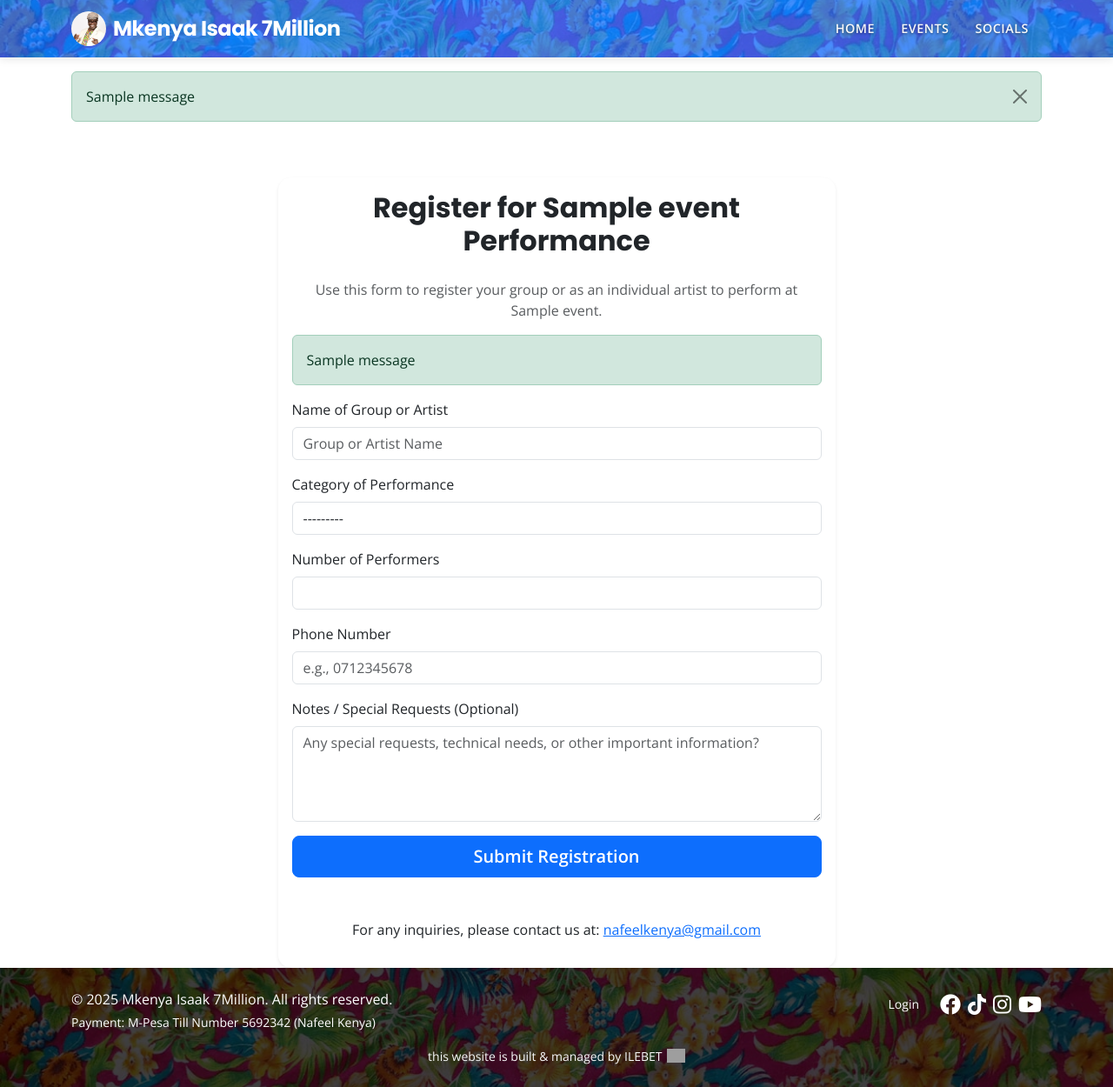
After one commit to kri1987s/mkenyaisaak, a Django app: page /events/1/register-performance/ in a window 1280 px wide. The commit adds this page. Shown: the whole page at 87% size. Run offline with Django 5.2, Linux system fonts and the light colour scheme; tables that the repository leaves empty hold one stand-in row (values such as "Sample post"); one stand-in notice (Sample message) is shown; parts of the project's set-up code (start-up, migrations or seed data) failed here and were passed over; grey boxes are pictures that could not be loaded.

Commit message:
everything with form

```diff
--- a/events/forms.py
+++ b/events/forms.py
@@ -37,3 +37,18 @@ class BookingForm(forms.Form):
             raise forms.ValidationError("Phone number is required.")
 
         return cleaned_data
+
+from .models import Performance
+
+class PerformanceForm(forms.ModelForm):
+    class Meta:
+        model = Performance
+        fields = ['event', 'name', 'category', 'number_of_performers', 'phone_number', 'notes']
+        widgets = {
+            'event': forms.HiddenInput(), # Event will be pre-filled by the view
+            'name': forms.TextInput(attrs={'class': 'form-control', 'placeholder': 'Group or Artist Name'}),
+            'category': forms.Select(attrs={'class': 'form-control'}),
+            'number_of_performers': forms.NumberInput(attrs={'class': 'form-control', 'min': '1'}),
+            'phone_number': forms.TextInput(attrs={'class': 'form-control', 'placeholder': 'e.g., 0712345678'}),
+            'notes': forms.Textarea(attrs={'class': 'form-control', 'rows': 4, 'placeholder': 'Any special requests, technical needs, or other important information?'}),
+        }
--- /dev/null
+++ b/events/templates/events/performance_registration.html
@@ -0,0 +1,158 @@
+{% extends 'base.html' %}
+{% load static %}
+
+{% block content %}
+<div class="container mt-5">
+    <div class="row justify-content-center">
+        <div class="col-md-8 col-lg-7">
+            <div class="card shadow-sm">
+                <div class="card-body">
+                    <h2 class="card-title text-center mb-4">Register for {{ event.title }} Performance</h2>
+                    <p class="text-center text-muted">Use this form to register your group or as an individual artist to perform at {{ event.title }}.</p>
+
+                    {% if messages %}
+                        {% for message in messages %}
+                            <div class="alert alert-{{ message.tags }}" role="alert">
+                                {{ message }}
+                            </div>
+                        {% endfor %}
+                    {% endif %}
+
+                    <form method="post" class="mb-5">
+                        {% csrf_token %}
+                        {{ form.event }} {# Hidden input for event #}
+
+                        <div class="mb-3">
+                            <label for="{{ form.name.id_for_label }}" class="form-label">Name of Group or Artist</label>
+                            {{ form.name }}
+                            {% if form.name.errors %}
+                                {% for error in form.name.errors %}
+                                    <small class="text-danger">{{ error }}</small>
+                                {% endfor %}
+                            {% endif %}
+                        </div>
+
+                        <div class="mb-3">
+                            <label for="{{ form.category.id_for_label }}" class="form-label">Category of Performance</label>
+                            {{ form.category }}
+                            {% if form.category.errors %}
+                                {% for error in form.category.errors %}
+                                    <small class="text-danger">{{ error }}</small>
+                                {% endfor %}
+                            {% endif %}
+                        </div>
+
+                        <div class="mb-3">
+                            <label for="{{ form.number_of_performers.id_for_label }}" class="form-label">Number of Performers</label>
+                            {{ form.number_of_performers }}
+                            {% if form.number_of_performers.errors %}
+                                {% for error in form.number_of_performers.errors %}
+                                    <small class="text-danger">{{ error }}</small>
+                                {% endfor %}
+                            {% endif %}
+                        </div>
+
+                        <div class="mb-3">
+                            <label for="{{ form.phone_number.id_for_label }}" class="form-label">Phone Number</label>
+                            {{ form.phone_number }}
+                            {% if form.phone_number.errors %}
+                                {% for error in form.phone_number.errors %}
+                                    <small class="text-danger">{{ error }}</small>
+                                {% endfor %}
+                            {% endif %}
+                        </div>
+
+                        <div class="mb-3">
+                            <label for="{{ form.notes.id_for_label }}" class="form-label">Notes / Special Requests (Optional)</label>
+                            {{ form.notes }}
+                            {% if form.notes.errors %}
+                                {% for error in form.notes.errors %}
+                                    <small class="text-danger">{{ error }}</small>
+                                {% endfor %}
+                            {% endif %}
+                        </div>
+
+                        <div class="d-grid gap-2">
+                            <button type="submit" class="btn btn-primary btn-lg">Submit Registration</button>
+                        </div>
+                    </form>
+
+                    <p class="text-center mt-4">
+                        For any inquiries, please contact us at: <a href="mailto:nafeelkenya@gmail.com">nafeelkenya@gmail.com</a>
+                    </p>
+
+                </div>
+            </div>
+        </div>
+    </div>
+
+    {% if user.is_authenticated and user.is_staff %}
+    <div class="row justify-content-center mt-5">
+        <div class="col-md-10 col-lg-9">
+            <div class="card shadow-sm">
+                <div class="card-body">
+                    <h3 class="card-title text-center mb-4">Registered Performances for {{ event.title }}</h3>
+                    {% if performances %}
+                        <div class="d-flex justify-content-end mb-3">
+                            <button class="btn btn-outline-secondary btn-sm" onclick="printTable()">
+                                <i class="fas fa-print me-1"></i> Print Table
+                            </button>
+                        </div>
+                        <div class="table-responsive">
+                            <table class="table table-striped table-hover" id="performancesTable">
+                                <thead>
+                                    <tr>
+                                        <th scope="col">Artist/Group Name</th>
+                                        <th scope="col">Category</th>
+                                        <th scope="col">Performers</th>
+                                        <th scope="col">Phone</th>
+                                        <th scope="col">Notes</th>
+                                        <th scope="col">Registered On</th>
+                                    </tr>
+                                </thead>
+                                <tbody>
+                                    {% for performance in performances %}
+                                        <tr>
+                                            <td>{{ performance.name }}</td>
+                                            <td>{{ performance.get_category_display }}</td>
+                                            <td>{{ performance.number_of_performers }}</td>
+                                            <td>{{ performance.phone_number }}</td>
+                                            <td>{{ performance.notes|default:"-" }}</td>
+                                            <td>{{ performance.created_at|date:"Y-m-d H:i" }}</td>
+                                        </tr>
+                                    {% endfor %}
+                                </tbody>
+                            </table>
+                        </div>
+                    {% else %}
+                        <p class="text-center text-muted">No performances registered yet for this event.</p>
+                    {% endif %}
+                </div>
+            </div>
+        </div>
+    </div>
+    {% endif %}
+
+</div>
+{% endblock %}
+
+{% block extra_js %}
+<script>
+    function printTable() {
+        const printContent = document.getElementById('performancesTable').outerHTML;
+        const WindowObject = window.open('', 'PrintWindow', 'width=750,height=650,top=50,left=50,toolbars=no,scrollbars=yes,status=no,resizable=yes');
+        WindowObject.document.writeln('<!DOCTYPE html>');
+        WindowObject.document.writeln('<html><head><title>Print Performance Table</title>');
+        // Include Bootstrap CSS for styling in print preview
+        WindowObject.document.writeln('<link href="https://cdn.jsdelivr.net/npm/bootstrap@5.3.0/dist/css/bootstrap.min.css" rel="stylesheet">');
+        WindowObject.document.writeln('</head><body>');
+        WindowObject.document.writeln('<h3>Registered Performances</h3>');
+        WindowObject.document.writeln(printContent);
+        WindowObject.document.writeln('</body></html>');
+        WindowObject.document.close();
+        WindowObject.focus();
+        WindowObject.print();
+        WindowObject.close();
+    }
+</script>
+{% endblock %}
--- a/events/urls.py
+++ b/events/urls.py
@@ -29,4 +29,6 @@ urlpatterns = [
     path('api/payment-status-ref/', views_status.check_payment_status_by_reference, name='check_payment_status_by_reference'),
     path('api/payment-status-receipt/', views_status.check_payment_status_by_receipt, name='check_payment_status_by_receipt'),
     path('api/payment-status-phone/', views_status.check_payment_status_by_phone, name='check_payment_status_by_phone'),
+
+    path('<int:event_id>/register-performance/', views.performance_registration, name='performance_registration'),
 ]
--- a/events/views.py
+++ b/events/views.py
@@ -6,7 +6,7 @@ from django.http import JsonResponse
 from django.views.decorators.csrf import csrf_exempt
 from django.views.decorators.http import require_http_methods
 from .models import Event, Booking, Ticket, TicketType
-from .forms import BookingForm
+from .forms import BookingForm, PerformanceForm
 from mpesa.utils import MpesaClient
 from .utils import send_ticket_confirmation_email
 import uuid
@@ -141,3 +141,28 @@ def send_receipt_email(request, booking_id):
         import logging
         logging.exception(f"Failed to send email receipt to {email} for booking {booking_id}")
         return JsonResponse({'success': False, 'message': f'Failed to send email: {str(e)}'})
+
+
+def performance_registration(request, event_id):
+    event = get_object_or_404(Event, pk=event_id)
+    performances = event.performances.all().order_by('name')
+
+    if request.method == 'POST':
+        form = PerformanceForm(request.POST)
+        if form.is_valid():
+            performance = form.save(commit=False)
+            performance.event = event
+            performance.save()
+            messages.success(request, 'Performance registration submitted successfully!')
+            return redirect('events:performance_registration', event_id=event.id)
+        else:
+            messages.error(request, 'Please correct the errors below.')
+    else:
+        form = PerformanceForm(initial={'event': event})
+
+    context = {
+        'event': event,
+        'form': form,
+        'performances': performances,
+    }
+    return render(request, 'events/performance_registration.html', context)
--- a/mkenyaisaak/settings.py
+++ b/mkenyaisaak/settings.py
@@ -164,3 +164,8 @@ else:
     MPESA_SHORTCODE = config('MPESA_SHORTCODE_SANDBOX')
     MPESA_TILL_NUMBER = config('MPESA_TILL_NUMBER_SANDBOX', default=None)
     MPESA_BASE_URL = 'https://sandbox.safaricom.co.ke'
+
+# Authentication Settings
+LOGIN_URL = '/users/login/'
+LOGIN_REDIRECT_URL = '/'
+LOGOUT_REDIRECT_URL = '/'
--- a/mkenyaisaak/urls.py
+++ b/mkenyaisaak/urls.py
@@ -26,6 +26,7 @@ urlpatterns = [
     path('events/', include('events.urls')),
     path('socials/', include('socials.urls')),
     path('mpesa/', include('mpesa.urls')),
+    path('users/', include('users.urls')),
 ]
 
 if settings.DEBUG:
--- a/templates/base.html
+++ b/templates/base.html
@@ -125,10 +125,16 @@
                     <p class="mb-0 small">Payment: M-Pesa Till Number 5692342 (Nafeel Kenya)</p>
                 </div>
                 <div class="col-md-6 text-md-end">
-                    <div>
-                        <a href="https://web.facebook.com/seven7miIlion/" target="_blank" class="text-white me-4 fs-4 hover-scale"><i class="fab fa-facebook"></i></a>
-                        <a href="https://www.tiktok.com/@mkenyaisaak" target="_blank" class="text-white me-4 fs-4 hover-scale"><i class="fab fa-tiktok"></i></a>
-                        <a href="https://www.instagram.com/mkenyaisaak/" target="_blank" class="text-white me-4 fs-4 hover-scale"><i class="fab fa-instagram"></i></a>
+                    <div class="d-flex justify-content-end align-items-center mb-2">
+                        {% if user.is_authenticated %}
+                            <span class="text-white small me-2">Hello, {{ user.username }}</span>
+                            <a class="text-white small me-4" href="{% url 'users:logout' %}">Logout</a>
+                        {% else %}
+                            <a class="text-white small me-4" href="{% url 'users:login' %}">Login</a>
+                        {% endif %}
+                        <a href="https://web.facebook.com/seven7miIlion/" target="_blank" class="text-white me-2 fs-4 hover-scale"><i class="fab fa-facebook"></i></a>
+                        <a href="https://www.tiktok.com/@mkenyaisaak" target="_blank" class="text-white me-2 fs-4 hover-scale"><i class="fab fa-tiktok"></i></a>
+                        <a href="https://www.instagram.com/mkenyaisaak/" target="_blank" class="text-white me-2 fs-4 hover-scale"><i class="fab fa-instagram"></i></a>
                         <a href="https://www.youtube.com/@mkenyaisaak" target="_blank" class="text-white fs-4 hover-scale"><i class="fab fa-youtube"></i></a>
                     </div>
                 </div>
--- /dev/null
+++ b/users/urls.py
@@ -0,0 +1,9 @@
+from django.urls import path
+from django.contrib.auth import views as auth_views
+
+app_name = 'users'
+
+urlpatterns = [
+    path('login/', auth_views.LoginView.as_view(template_name='users/login.html'), name='login'),
+    path('logout/', auth_views.LogoutView.as_view(template_name='users/logged_out.html'), name='logout'),
+]
```
Also changed, not shown: events/admin.py (+8 -1 lines), events/models.py (+21 -0 lines), users/templates/users/logged_out.html (added, +17 -0 lines), users/templates/users/login.html (added, +43 -0 lines), events/migrations/0006_performance.py (added), events/migrations/0007_performance_notes.py (added).
